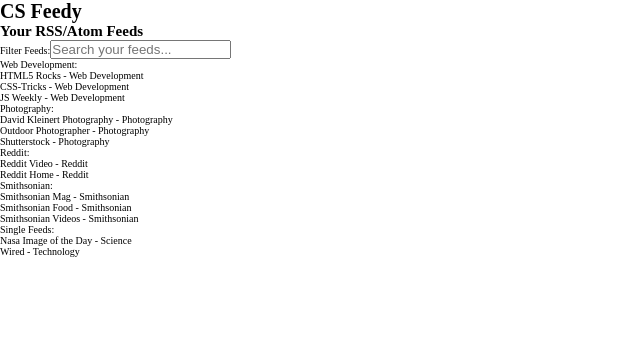
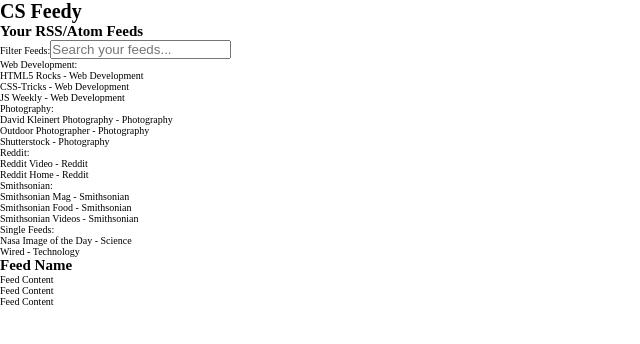
Before and after one commit to ARogala/cs-feedy, a React (Create React App) app: page / in a window 1280 px wide. Shown: the top 344 px of the page, without its empty margins (0-640 px from the left). Built offline with nearby package versions, Linux system fonts and the light colour scheme.

Commit message:
add basic feed output component structure

```diff
--- a/src/App.js
+++ b/src/App.js
@@ -5,6 +5,7 @@ import PropTypes from 'prop-types';
 // import components
 import FeedBtnSearchBar from './components/FeedBtnSearchBar';
 import FeedBtnList from './components/FeedBtnList';
+import FeedOutput from './components/FeedOutput';
 
 //import styles
 import './App.css';
@@ -24,6 +25,10 @@ class App extends Component {
           />
         </div>
 
+        <main role="main" className="feedOutput">
+          <FeedOutput />
+        </main>
+
       </div>
     );
   }
--- /dev/null
+++ b/src/components/FeedOutput.js
@@ -0,0 +1,19 @@
+// import dependencies
+import React from 'react';
+import PropTypes from 'prop-types';
+
+function FeedOutput() {
+	return (
+		<div className="rssOutput">
+			<h2>Feed Name</h2>
+			<div>
+				<article>Feed Content</article>
+				<article>Feed Content</article>
+				<article>Feed Content</article>
+			</div>
+		</div>
+
+	);
+}
+
+export default FeedOutput;
```
Also changed, not shown: src/components/FeedOutputContainer.js (deleted), src/components/FeedOutputList.js (deleted), src/components/FeedOutputListItem.js (deleted).
